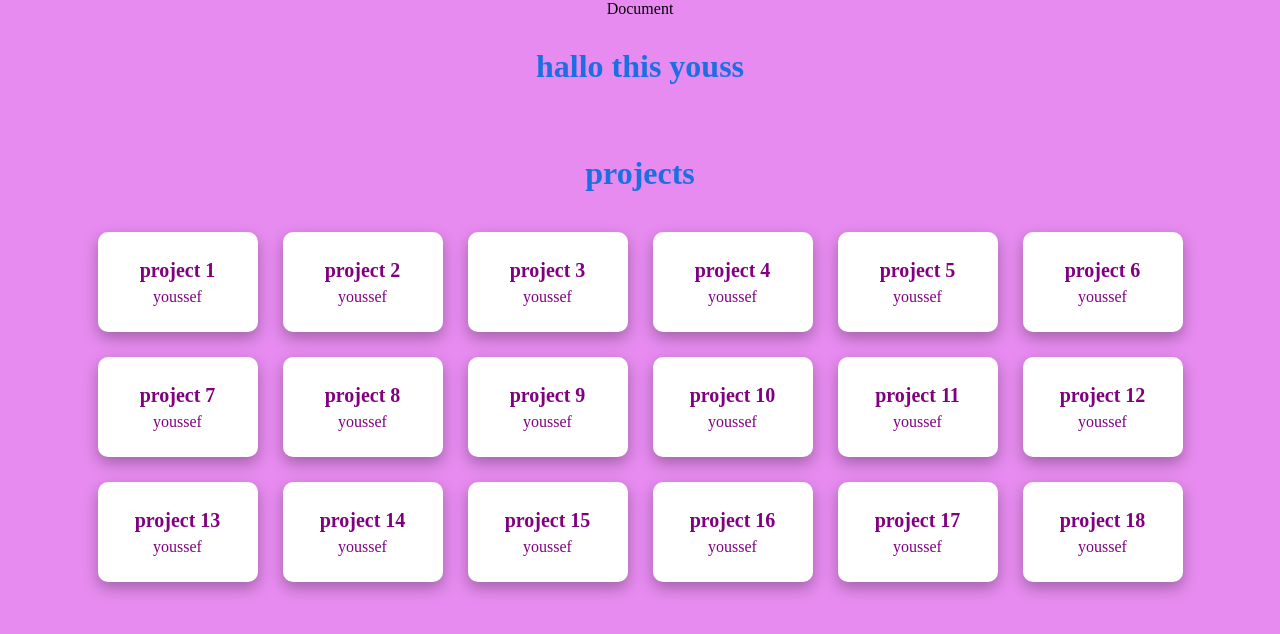
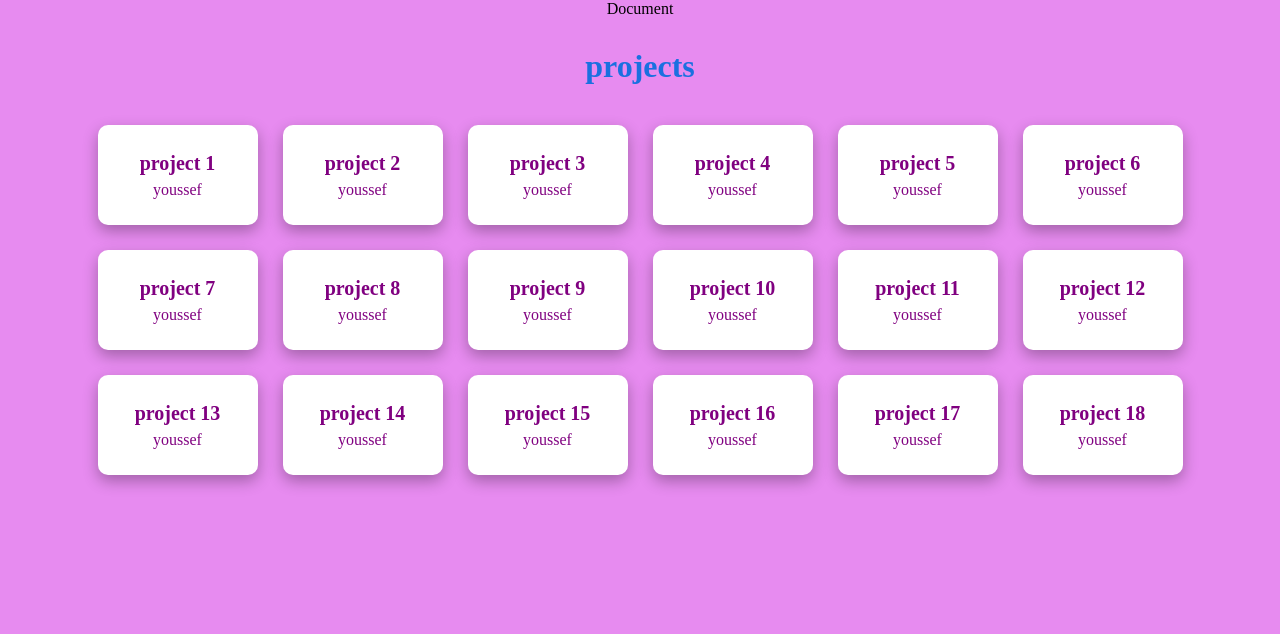
Before and after one commit to youssef-you-eng/my-project, a plain HTML site: page index.html in a window 1280 px wide. Drawn offline with Linux system fonts and the light colour scheme.

Commit message:
make all the task

```diff
--- a/index.html
+++ b/index.html
@@ -1,3 +1,7 @@
+
+
+
+
 <!DOCTYPE html>
 <html lang="en">
 <head>
@@ -8,8 +12,7 @@
     <title>Document</title>
 </head>
 <body>
-    <h1>hallo this youss</h1>
-    <script src="app.js"></script>
-
+  <!-- المحتوى بالكامل سيتم إنشاؤه بواسطة script.js -->
+  <script src="app.js"></script>
 </body>
 </html>
```
